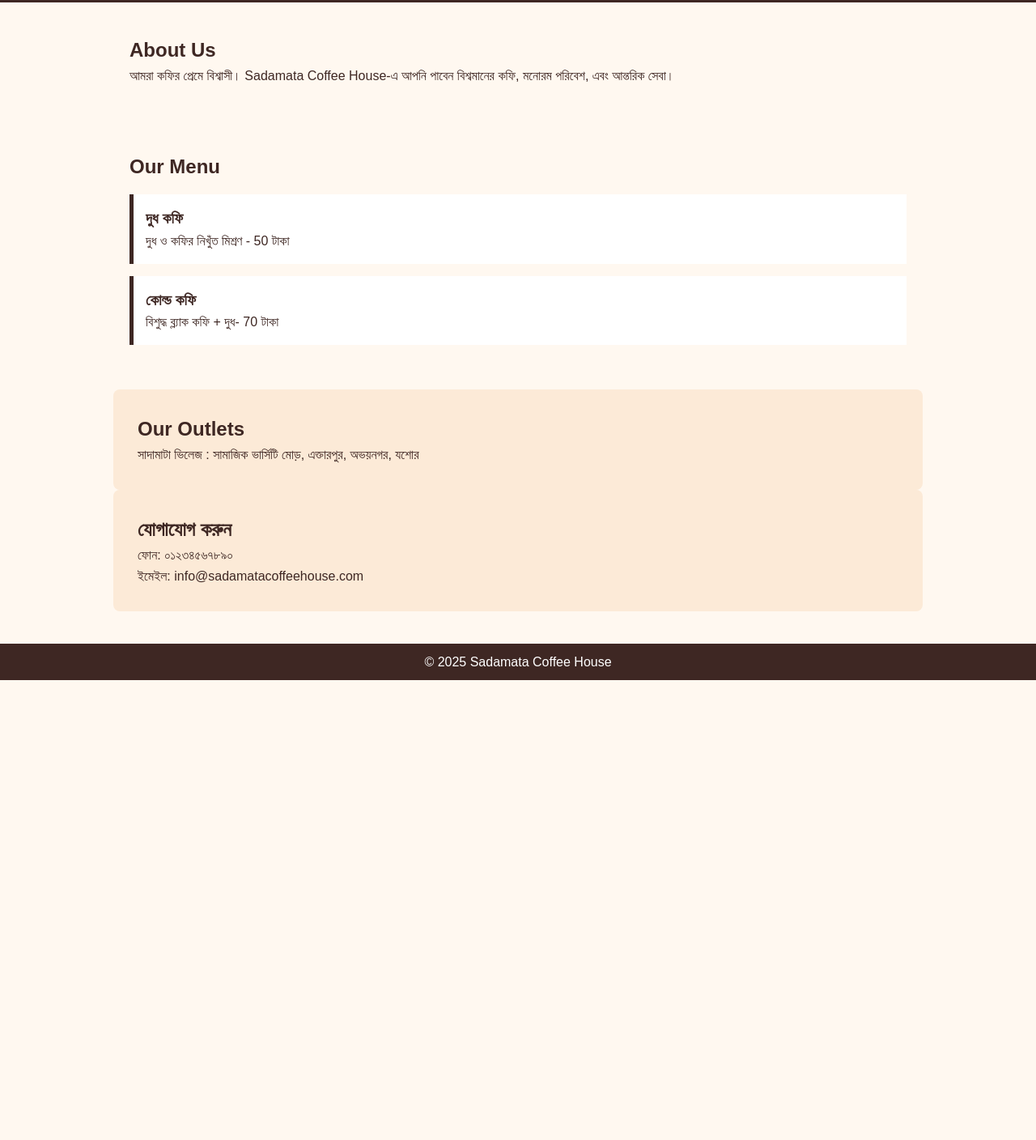
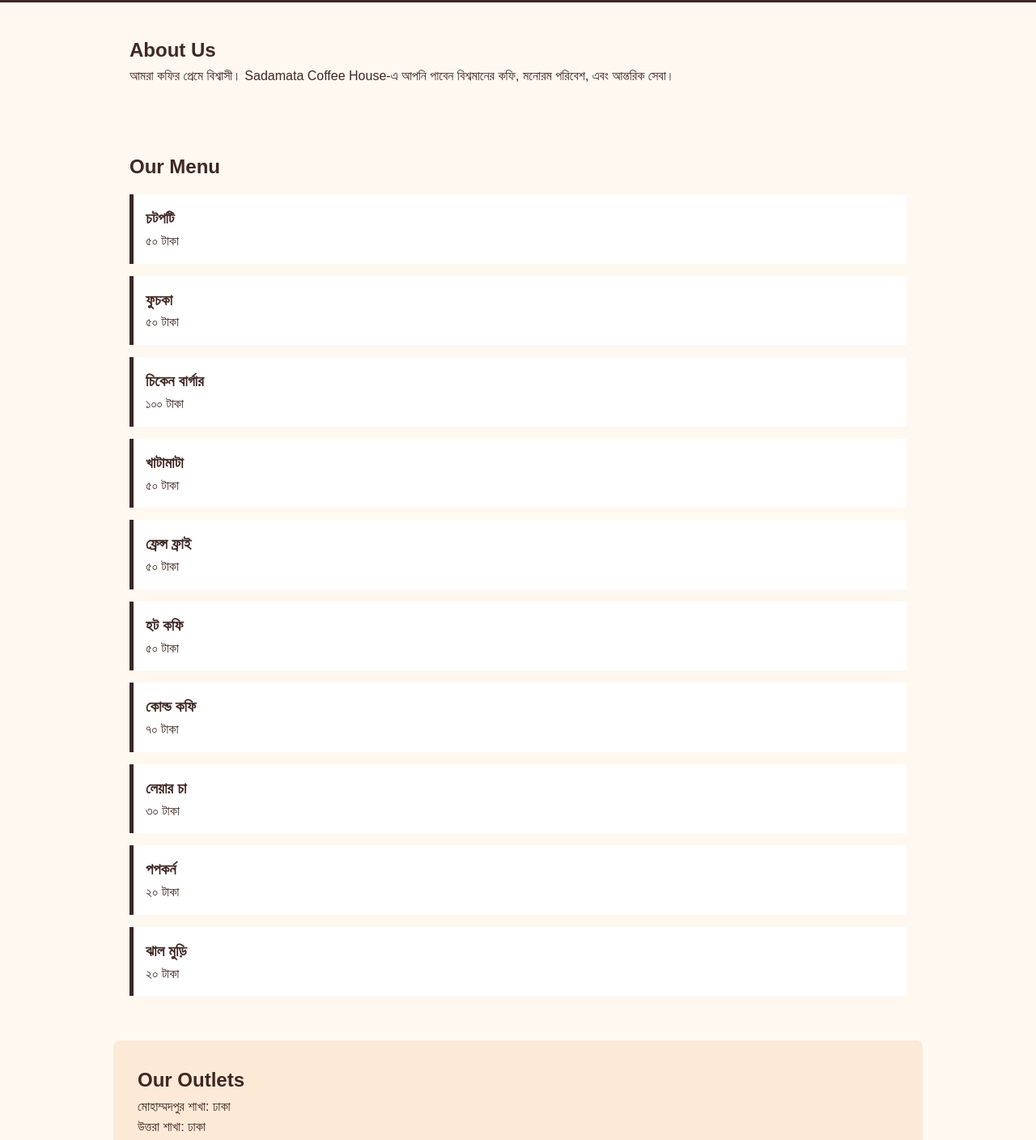
Before and after one commit to sadamatacoffeehouse/sadamatacoffeehouse.github.io, a plain HTML site: page index.html in a window 1280 px wide. Shown: the part 683-2091 px from the top of the page at 81% size. Before the commit the page ends 1523 px from the top, so only its background shows below. Drawn offline with Linux system fonts and the light colour scheme.

Commit message:
Update index.html

```diff
--- a/index.html
+++ b/index.html
@@ -42,19 +42,24 @@
 
 <section id="menu">
   <h2>Our Menu</h2>
-  <div class="menu-item">
-    <h3>দুধ কফি</h3>
-    <p>দুধ ও কফির নিখুঁত মিশ্রণ - 50 টাকা</p>
-  </div>
-  <div class="menu-item">
-    <h3>কোল্ড কফি</h3></h3>
-    <p>বিশুদ্ধ ব্ল্যাক কফি + দুধ- 70 টাকা</p>
-  </div>
+
+  <div class="menu-item"><h3>চটপটি</h3><p>৫০ টাকা</p></div>
+  <div class="menu-item"><h3>ফুচকা</h3><p>৫০ টাকা</p></div>
+  <div class="menu-item"><h3>চিকেন বার্গার</h3><p>১০০ টাকা</p></div>
+  <div class="menu-item"><h3>খাটামাটা</h3><p>৫০ টাকা</p></div>
+  <div class="menu-item"><h3>ফ্রেন্স ফ্রাই</h3><p>৫০ টাকা</p></div>
+  <div class="menu-item"><h3>হট কফি</h3><p>৫০ টাকা</p></div>
+  <div class="menu-item"><h3>কোল্ড কফি</h3><p>৭০ টাকা</p></div>
+  <div class="menu-item"><h3>লেয়ার চা</h3><p>৩০ টাকা</p></div>
+  <div class="menu-item"><h3>পপকর্ন</h3><p>২০ টাকা</p></div>
+  <div class="menu-item"><h3>ঝাল মুড়ি</h3><p>২০ টাকা</p></div>
+
 </section>
 
 <section id="outlets" class="outlets">
   <h2>Our Outlets</h2>
-  <p>সাদামাটা ভিলেজ : সামাজিক ভার্সিটি মোড়, এক্তারপুর, অভয়নগর, যশোর</p>
+  <p>মোহাম্মদপুর শাখা: ঢাকা</p>
+  <p>উত্তরা শাখা: ঢাকা</p>
 </section>
 
 <section id="contact" class="contact">
```
